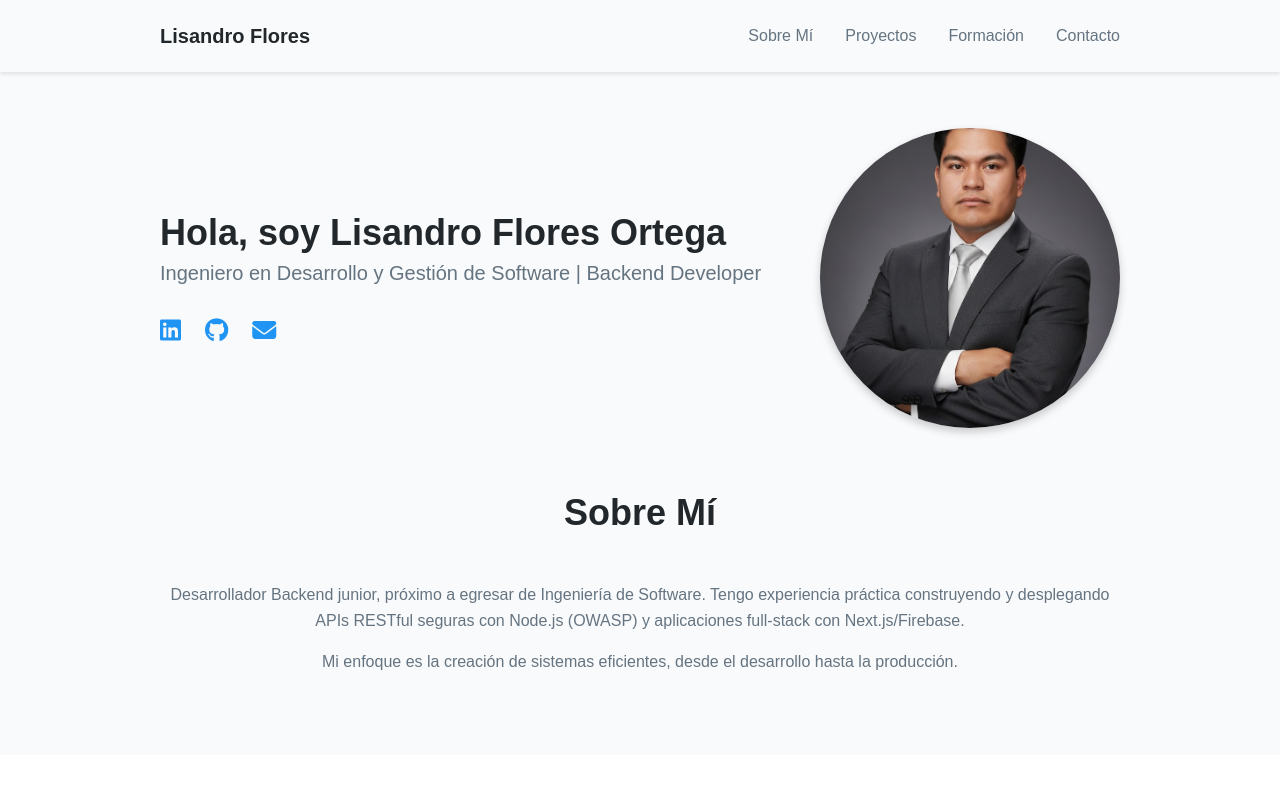
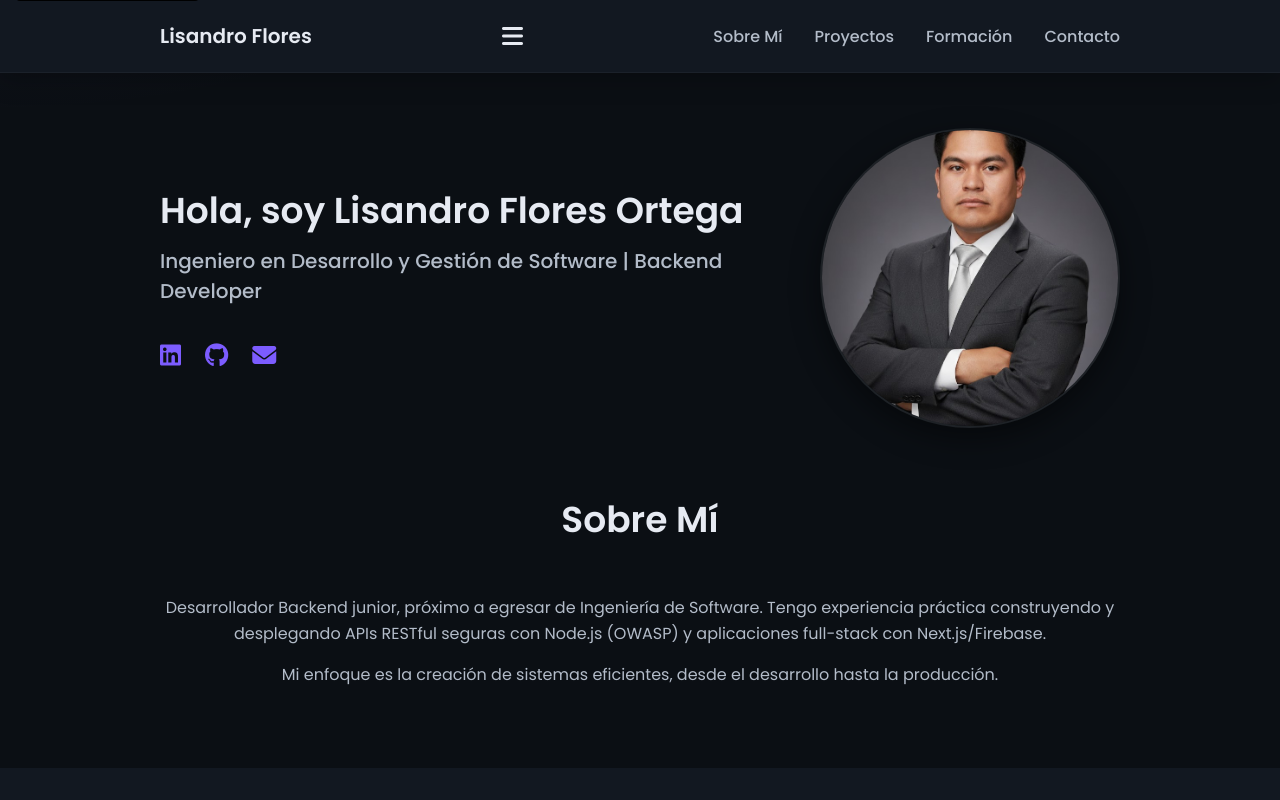
Before and after one commit to lisandro-flores/Lisandro, a React (Vite) app: page / in a window 1280 px wide. Shown: the top 800 px of the page. Built offline with nearby package versions, Linux system fonts and the light colour scheme.

Commit message:
style(theme): aplica tema oscuro elegante (paleta, superficies, sombras, accesibilidad)

```diff
--- a/index.html
+++ b/index.html
@@ -4,9 +4,29 @@
     <meta charset="UTF-8" />
     <meta name="viewport" content="width=device-width, initial-scale=1.0" />
     <title>Portafolio | Lisandro Flores Ortega</title>
+    <meta name="description" content="Portafolio de Lisandro Flores Ortega – Backend Developer. Proyectos, habilidades y contacto." />
+    <!-- Open Graph -->
+    <meta property="og:title" content="Portafolio | Lisandro Flores Ortega" />
+    <meta property="og:description" content="Backend Developer. Proyectos, habilidades y contacto." />
+    <meta property="og:type" content="website" />
+    <meta property="og:image" content="/foto-perfil.jpg" />
+    <meta property="og:url" content="https://github.com/lisandro-flores/miPage" />
+    <!-- Twitter -->
+    <meta name="twitter:card" content="summary_large_image" />
+    <meta name="twitter:title" content="Portafolio | Lisandro Flores Ortega" />
+    <meta name="twitter:description" content="Backend Developer. Proyectos, habilidades y contacto." />
+    <meta name="twitter:image" content="/foto-perfil.jpg" />
+
+    <!-- Tipografía: Poppins -->
+    <link rel="preconnect" href="https://fonts.googleapis.com">
+    <link rel="preconnect" href="https://fonts.gstatic.com" crossorigin>
+    <link href="https://fonts.googleapis.com/css2?family=Poppins:wght@400;500;600&display=swap" rel="stylesheet">
+
+    <!-- Iconos -->
     <link rel="stylesheet" href="https://cdnjs.cloudflare.com/ajax/libs/font-awesome/6.5.1/css/all.min.css">
   </head>
   <body>
+    <a class="skip-link" href="#main">Saltar al contenido</a>
     <div id="root"></div>
     <script type="module" src="/src/main.tsx"></script>
   </body>
--- a/src/App.tsx
+++ b/src/App.tsx
@@ -1,3 +1,4 @@
+import { useEffect } from 'react'
 import Header from './components/Header.tsx'
 import Inicio from './components/Inicio.tsx'
 import SobreMi from './components/SobreMi.tsx'
@@ -8,10 +9,39 @@ import Contacto from './components/Contacto.tsx'
 import Footer from './components/Footer.tsx'
 
 function App() {
+  useEffect(() => {
+    const sectionIds = ['inicio','sobre-mi','skills','proyectos','formacion','contacto']
+    const sections = sectionIds
+      .map((id) => document.getElementById(id))
+      .filter(Boolean) as HTMLElement[]
+
+    const callback: IntersectionObserverCallback = (entries) => {
+      entries.forEach((entry) => {
+        const id = entry.target.getAttribute('id')
+        if (!id) return
+        const link = document.querySelector(`.nav a[href="#${id}"]`)
+        if (!link) return
+        if (entry.isIntersecting) {
+          document.querySelectorAll('.nav a.nav-link.active').forEach((el) => el.classList.remove('active'))
+          link.classList.add('active')
+        }
+      })
+    }
+
+    const observer = new IntersectionObserver(callback, {
+      root: null,
+      rootMargin: '0px 0px -60% 0px',
+      threshold: 0.4,
+    })
+
+    sections.forEach((sec) => observer.observe(sec))
+    return () => observer.disconnect()
+  }, [])
+
   return (
     <>
       <Header />
-      <main>
+      <main id="main">
         <Inicio />
         <SobreMi />
         <Skills />
--- a/src/components/Header.tsx
+++ b/src/components/Header.tsx
@@ -1,15 +1,32 @@
-import React from 'react';
+import { useState, useCallback } from 'react'
 
 function Header() {
+  const [open, setOpen] = useState(false)
+
+  const toggleMenu = useCallback(() => setOpen((v) => !v), [])
+  const closeMenu = useCallback(() => setOpen(false), [])
+
   return (
     <header className="header">
       <nav className="nav container">
-        <a href="#inicio" className="nav-logo">Lisandro Flores</a>
-        <ul className="nav-menu">
-          <li className="nav-item"><a href="#sobre-mi" className="nav-link">Sobre Mí</a></li>
-          <li className="nav-item"><a href="#proyectos" className="nav-link">Proyectos</a></li>
-          <li className="nav-item"><a href="#formacion" className="nav-link">Formación</a></li>
-          <li className="nav-item"><a href="#contacto" className="nav-link">Contacto</a></li>
+        <a href="#inicio" className="nav-logo" onClick={closeMenu}>Lisandro Flores</a>
+
+        <button
+          className="nav-toggle"
+          aria-label="Abrir menú"
+          aria-controls="primary-menu"
+          aria-expanded={open}
+          onClick={toggleMenu}
+        >
+          <span className="sr-only">Menú</span>
+          <i className="fa-solid fa-bars"></i>
+        </button>
+
+        <ul id="primary-menu" className={`nav-menu ${open ? 'open' : ''}`}>
+          <li className="nav-item"><a href="#sobre-mi" className="nav-link" onClick={closeMenu}>Sobre Mí</a></li>
+          <li className="nav-item"><a href="#proyectos" className="nav-link" onClick={closeMenu}>Proyectos</a></li>
+          <li className="nav-item"><a href="#formacion" className="nav-link" onClick={closeMenu}>Formación</a></li>
+          <li className="nav-item"><a href="#contacto" className="nav-link" onClick={closeMenu}>Contacto</a></li>
         </ul>
       </nav>
     </header>
--- a/src/components/Inicio.tsx
+++ b/src/components/Inicio.tsx
@@ -20,7 +20,7 @@ function Inicio() {
 
         <div className="inicio-img">
           {/* La imagen se sirve desde la carpeta 'public/' */}
-          <img src="/foto-perfil.jpg" alt="Foto de Lisandro Flores" className="inicio-foto" />
+          <img src="/foto-perfil.jpg" alt="Foto de Lisandro Flores" className="inicio-foto" width={250} height={250} />
         </div>
       </div>
     </section>
--- a/src/style.css
+++ b/src/style.css
@@ -2,17 +2,17 @@
 :root {
     --header-height: 3.5rem;
 
-    /* Colores */
-    --color-primario: hsl(207, 90%, 54%);
-    --color-primario-alt: hsl(207, 90%, 44%);
-    --color-titulo: hsl(207, 12%, 15%);
-    --color-texto: hsl(207, 12%, 45%);
-    --color-texto-claro: hsl(207, 12%, 65%);
-    --color-input: hsl(207, 12%, 85%);
-    --color-body: hsl(207, 12%, 98%);
-    --color-container: #fff;
-    --color-scroll: hsl(207, 12%, 90%);
-    --color-scroll-thumb: hsl(207, 12%, 80%);
+    /* Colores - Tema oscuro elegante */
+    --color-primario: #7c5cff;           /* Púrpura elegante */
+    --color-primario-alt: #6b4eff;       /* Púrpura más oscuro */
+    --color-titulo: #e6eaf2;             /* Títulos claros */
+    --color-texto: #b3bcc9;              /* Texto */
+    --color-texto-claro: #8a94a6;        /* Texto secundario */
+    --color-input: #223045;
+    --color-body: #0b0f14;               /* Fondo global */
+    --color-container: #121821;          /* Superficies / tarjetas */
+    --color-scroll: #1a2230;
+    --color-scroll-thumb: #2a3446;
 
     /* Tipografía */
     --fuente-body: "Poppins", sans-serif;
@@ -72,8 +72,25 @@ body {
     margin: 0 0 var(--header-height) 0;
     font-family: var(--fuente-body);
     font-size: var(--fuente-normal);
-    background-color: var(--color-body);
+    background:
+      radial-gradient(1200px 800px at 0% -10%, rgba(124, 92, 255, 0.12), transparent 60%),
+      linear-gradient(180deg, var(--color-body), var(--color-body));
     color: var(--color-texto);
+}
+
+/* Enlace para saltar al contenido principal */
+.skip-link {
+    position: absolute;
+    top: -40px;
+    left: 1rem;
+    background: #000;
+    color: #fff;
+    padding: .5rem 1rem;
+    z-index: var(--z-modal);
+    border-radius: .25rem;
+}
+.skip-link:focus {
+    top: .5rem;
 }
 
 h1, h2, h3, h4 {
@@ -84,10 +101,70 @@ h1, h2, h3, h4 {
 ul {
     list-style: none;
 }
+    .nav-link:focus {
+        outline: 2px solid var(--color-primario);
+        outline-offset: 2px;
+    }
+
+    .nav-link.active {
+        color: var(--color-primario);
+        text-decoration: underline;
+        text-underline-offset: 4px;
+    }
+
+    .button:focus {
+        outline: 2px solid var(--color-primario);
+        outline-offset: 2px;
+    }
+
+    /* Toggle del menú (móvil) */
+    .nav-toggle {
+        background: transparent;
+        border: 0;
+        color: var(--color-titulo);
+        font-size: 1.5rem;
+        display: inline-flex;
+        align-items: center;
+        justify-content: center;
+    }
+
+    /* Menú móvil por defecto oculto */
+    @media screen and (max-width: 768px) {
+        .nav {
+            gap: 1rem;
+        }
+        .nav-menu {
+            position: absolute;
+            top: var(--header-height);
+            right: 0;
+            left: 0;
+            background: var(--color-body);
+            border-top: 1px solid var(--color-scroll);
+            display: none;
+            flex-direction: column;
+            gap: 0;
+            padding: .5rem 1rem 1rem;
+        }
+        .nav-menu.open {
+            display: flex;
+        }
+        .nav-item + .nav-item {
+            border-top: 1px solid var(--color-scroll);
+        }
+        .nav-link {
+            display: block;
+            padding: .75rem 0;
+        }
+    }
 
 a {
     text-decoration: none;
 }
+
+    /* Evitar que el header fijo tape los anclajes */
+    section[id] {
+        scroll-margin-top: calc(var(--header-height) + 1rem);
+    }
 
 img {
     max-width: 100%;
@@ -147,8 +224,9 @@ img {
     top: 0;
     left: 0;
     z-index: var(--z-fixed);
-    background-color: var(--color-body);
-    box-shadow: 0 2px 4px rgba(0, 0, 0, 0.1);
+    background-color: var(--color-container);
+    box-shadow: 0 8px 24px rgba(0, 0, 0, 0.22);
+    border-bottom: 1px solid rgba(255,255,255,0.04);
 }
 
 .nav {
@@ -181,6 +259,23 @@ img {
 
 .nav-link:hover {
     color: var(--color-primario);
+}
+
+/* Accesibilidad y estados activos */
+.nav-link:focus {
+    outline: 2px solid var(--color-primario);
+    outline-offset: 2px;
+}
+
+.nav-link.active {
+    color: var(--color-primario);
+    text-decoration: underline;
+    text-underline-offset: 4px;
+}
+
+.button:focus {
+    outline: 2px solid var(--color-primario);
+    outline-offset: 2px;
 }
 
 /* ======== INICIO ======== */
@@ -236,7 +331,8 @@ img {
     height: 250px;
     object-fit: cover;
     border-radius: 50%;
-    box-shadow: 0 4px 8px rgba(0, 0, 0, 0.2);
+    box-shadow: 0 10px 30px rgba(0,0,0,0.45);
+    border: 2px solid rgba(255,255,255,0.08);
 }
 
 /* ======== SOBRE MÍ ======== */
@@ -266,10 +362,11 @@ img {
 }
 
 .skill-box {
-    background-color: var(--color-body);
+    background-color: #0f141b;
     padding: 1.5rem;
     border-radius: .5rem;
-    box-shadow: 0 2px 4px rgba(0, 0, 0, 0.1);
+    box-shadow: 0 8px 24px rgba(0, 0, 0, 0.22);
+    border: 1px solid rgba(255,255,255,0.04);
 }
 
 .skill-box h3 {
@@ -300,12 +397,15 @@ img {
     background-color: var(--color-container);
     padding: 2rem;
     border-radius: .5rem;
-    box-shadow: 0 2px 8px rgba(0, 0, 0, 0.1);
-    transition: transform .3s;
+    box-shadow: 0 8px 24px rgba(0, 0, 0, 0.22);
+    transition: transform .3s, box-shadow .3s, border-color .3s;
+    border: 1px solid rgba(255,255,255,0.04);
 }
 
 .proyecto-card:hover {
-    transform: translateY(-5px);
+    transform: translateY(-6px);
+    box-shadow: 0 16px 40px rgba(0,0,0,0.35);
+    border-color: rgba(255,255,255,0.08);
 }
 
 .proyecto-content h4 {
@@ -342,11 +442,12 @@ img {
 }
 
 .formacion-item {
-    background-color: var(--color-body);
+    background-color: #0f141b;
     padding: 1.5rem;
     border-radius: .5rem;
     margin-bottom: var(--mb-2);
-    box-shadow: 0 2px 4px rgba(0, 0, 0, 0.1);
+    box-shadow: 0 8px 24px rgba(0,0,0,0.22);
+    border: 1px solid rgba(255,255,255,0.04);
 }
 
 .formacion-item h4 {
@@ -375,9 +476,10 @@ img {
 
 /* ======== FOOTER ======== */
 .footer {
-    background-color: var(--color-titulo);
+    background-color: var(--color-container);
     padding: 2rem 0;
     color: #fff;
+    border-top: 1px solid rgba(255,255,255,0.04);
 }
 
 .footer-container {
```
